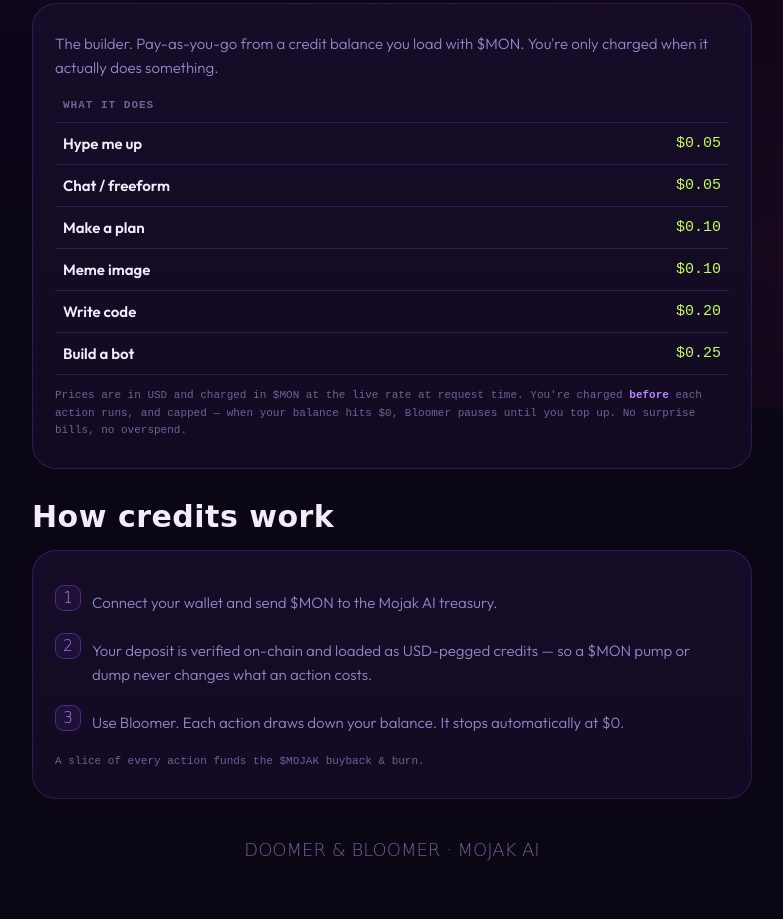
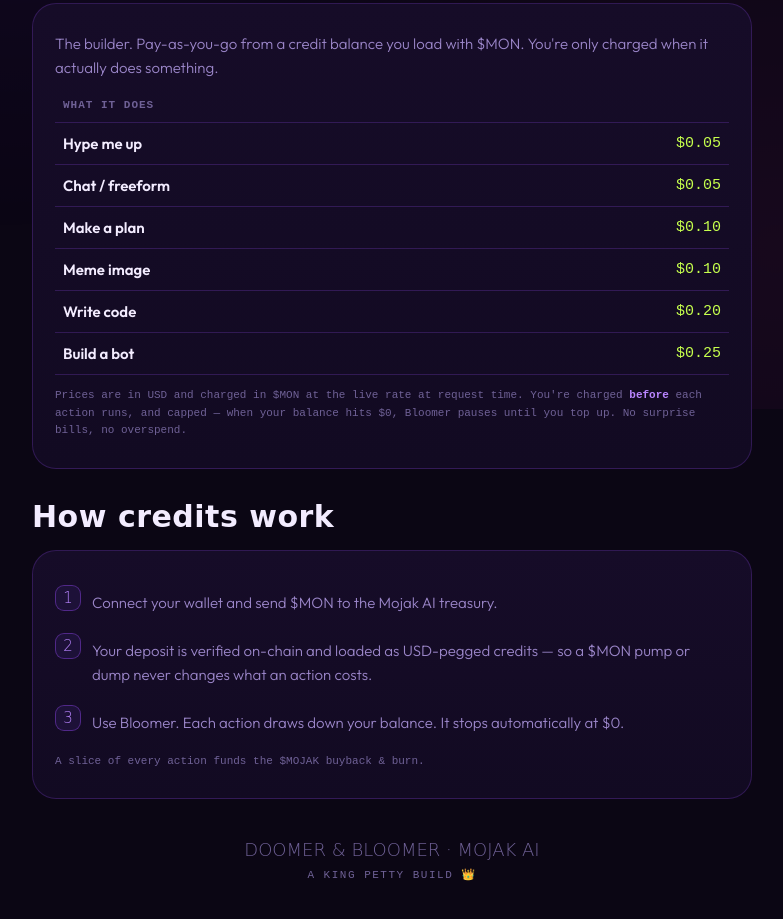
Before and after one commit to PettyMiggzy/Mojak-AI, a website: page docs.html in a window 1280 px wide. Shown: the part 391-1310 px from the top of the page, without its empty margins (248-1031 px from the left). Drawn offline with Linux system fonts and the light colour scheme; a web font is replaced by a local one.

Commit message:
Footer: a King Petty build

```diff
--- a/docs.html
+++ b/docs.html
@@ -32,6 +32,7 @@
 .step .n{flex-shrink:0;width:26px;height:26px;border-radius:9px;background:#1d1138;border:1px solid var(--line2);display:grid;place-items:center;font-family:var(--disp);color:var(--violet);font-size:15px}
 .pill{display:inline-block;font-family:var(--mono);font-size:11px;color:var(--acid);border:1px solid var(--line2);border-radius:999px;padding:4px 11px;margin-top:4px}
 .foot{text-align:center;margin-top:40px;font-family:var(--disp);font-size:18px;color:var(--dim2)}
+.kp{text-align:center;margin-top:8px;font-family:var(--mono);font-size:11px;letter-spacing:1.5px;text-transform:uppercase;color:var(--dim2)}
 </style>
 </head>
 <body>
@@ -73,6 +74,7 @@
   </div>
 
   <div class="foot">DOOMER &amp; BLOOMER · MOJAK AI</div>
+  <div class="kp">a King Petty build 👑</div>
 </div>
 </body>
 </html>
```
Also changed, not shown: index.html (+2 -0 lines).
